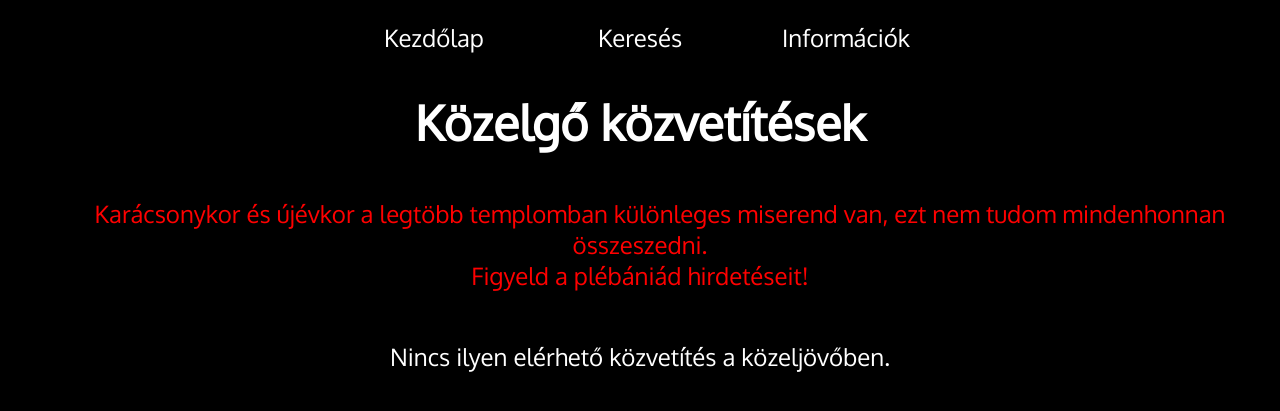
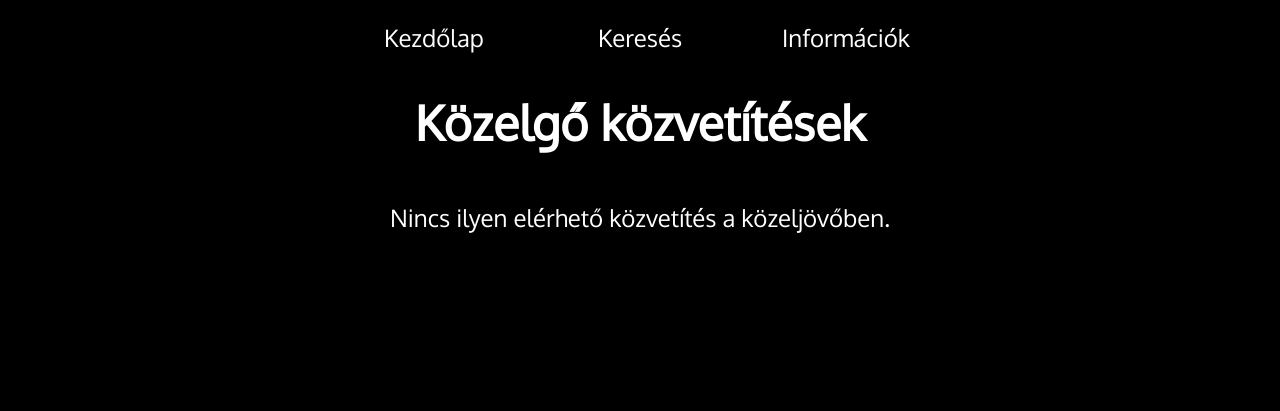
Before and after one commit to molnarm/liturgia.tv, a Django app: page / in a window 1280 px wide. Shown: the top 411 px of the page. Run offline with Django 3.2, Linux system fonts and the light colour scheme; data that the repository does not hold is empty; parts of the project's set-up code (start-up, migrations or seed data) failed here and were passed over.

Commit message:
vissza a rendes kerékvágásba

```diff
--- a/zsolozsma/templates/zsolozsma/home.html
+++ b/zsolozsma/templates/zsolozsma/home.html
@@ -2,10 +2,6 @@
 {% block title %}Kezdőlap{% endblock %}
 {% block content %}
 <h1>Közelgő közvetítések</h1>
-<p style="color:red">
-<span class="material-icons">&#xe001;</span>
-Karácsonykor és újévkor a legtöbb templomban különleges miserend van, ezt nem tudom mindenhonnan összeszedni.<br />
-Figyeld a plébániád hirdetéseit!</p>
 
 {% include 'zsolozsma/snippets/schedule.html' with show_city=True show_location=True %}
 
```
